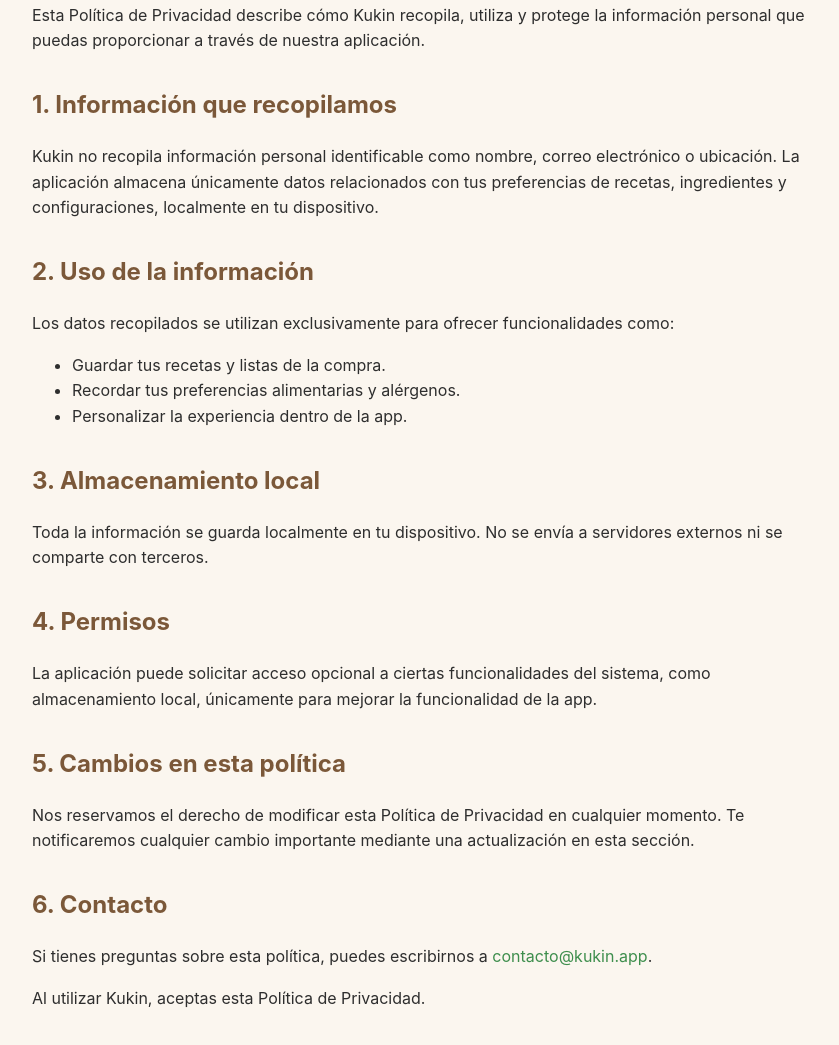
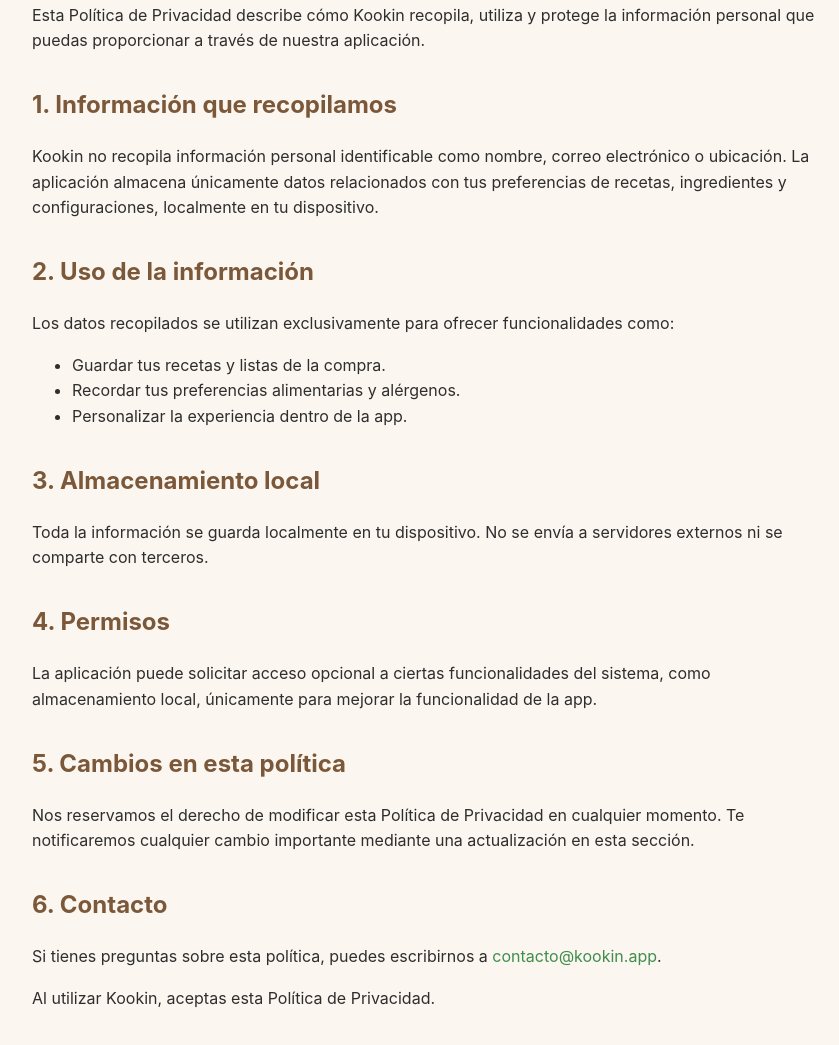
Before and after one commit to jmpg93/kukin-web, a plain HTML site: page privacidad.html in a window 1280 px wide. Shown: the part 217-1262 px from the top of the page, without its empty margins (208-1047 px from the left). Drawn offline with Linux system fonts and the light colour scheme.

Commit message:
Update privacidad.html

```diff
--- a/privacidad.html
+++ b/privacidad.html
@@ -3,8 +3,8 @@
 <head>
   <meta charset="UTF-8" />
   <meta name="viewport" content="width=device-width, initial-scale=1.0" />
-  <meta name="description" content="Política de privacidad de la app Kukin.">
-  <title>Política de privacidad · Kukin</title>
+  <meta name="description" content="Política de privacidad de la app Kookin.">
+  <title>Política de privacidad · Kookin</title>
   <link rel="icon" type="image/png" href="favicon.png" />
   <style>
     body {
@@ -97,10 +97,10 @@
     <h1>Política de privacidad</h1>
     <p><strong>Última actualización:</strong> 10 de julio de 2025</p>
 
-    <p>Esta Política de Privacidad describe cómo Kukin recopila, utiliza y protege la información personal que puedas proporcionar a través de nuestra aplicación.</p>
+    <p>Esta Política de Privacidad describe cómo Kookin recopila, utiliza y protege la información personal que puedas proporcionar a través de nuestra aplicación.</p>
 
     <h2>1. Información que recopilamos</h2>
-    <p>Kukin no recopila información personal identificable como nombre, correo electrónico o ubicación. La aplicación almacena únicamente datos relacionados con tus preferencias de recetas, ingredientes y configuraciones, localmente en tu dispositivo.</p>
+    <p>Kookin no recopila información personal identificable como nombre, correo electrónico o ubicación. La aplicación almacena únicamente datos relacionados con tus preferencias de recetas, ingredientes y configuraciones, localmente en tu dispositivo.</p>
 
     <h2>2. Uso de la información</h2>
     <p>Los datos recopilados se utilizan exclusivamente para ofrecer funcionalidades como:</p>
@@ -120,9 +120,9 @@
     <p>Nos reservamos el derecho de modificar esta Política de Privacidad en cualquier momento. Te notificaremos cualquier cambio importante mediante una actualización en esta sección.</p>
 
     <h2>6. Contacto</h2>
-    <p>Si tienes preguntas sobre esta política, puedes escribirnos a <a href="mailto:contacto@kukin.app">contacto@kukin.app</a>.</p>
+    <p>Si tienes preguntas sobre esta política, puedes escribirnos a <a href="mailto:contacto@kookin.app">contacto@kookin.app</a>.</p>
 
-    <p>Al utilizar Kukin, aceptas esta Política de Privacidad.</p>
+    <p>Al utilizar Kookin, aceptas esta Política de Privacidad.</p>
   </div>
 </body>
 </html>
```
